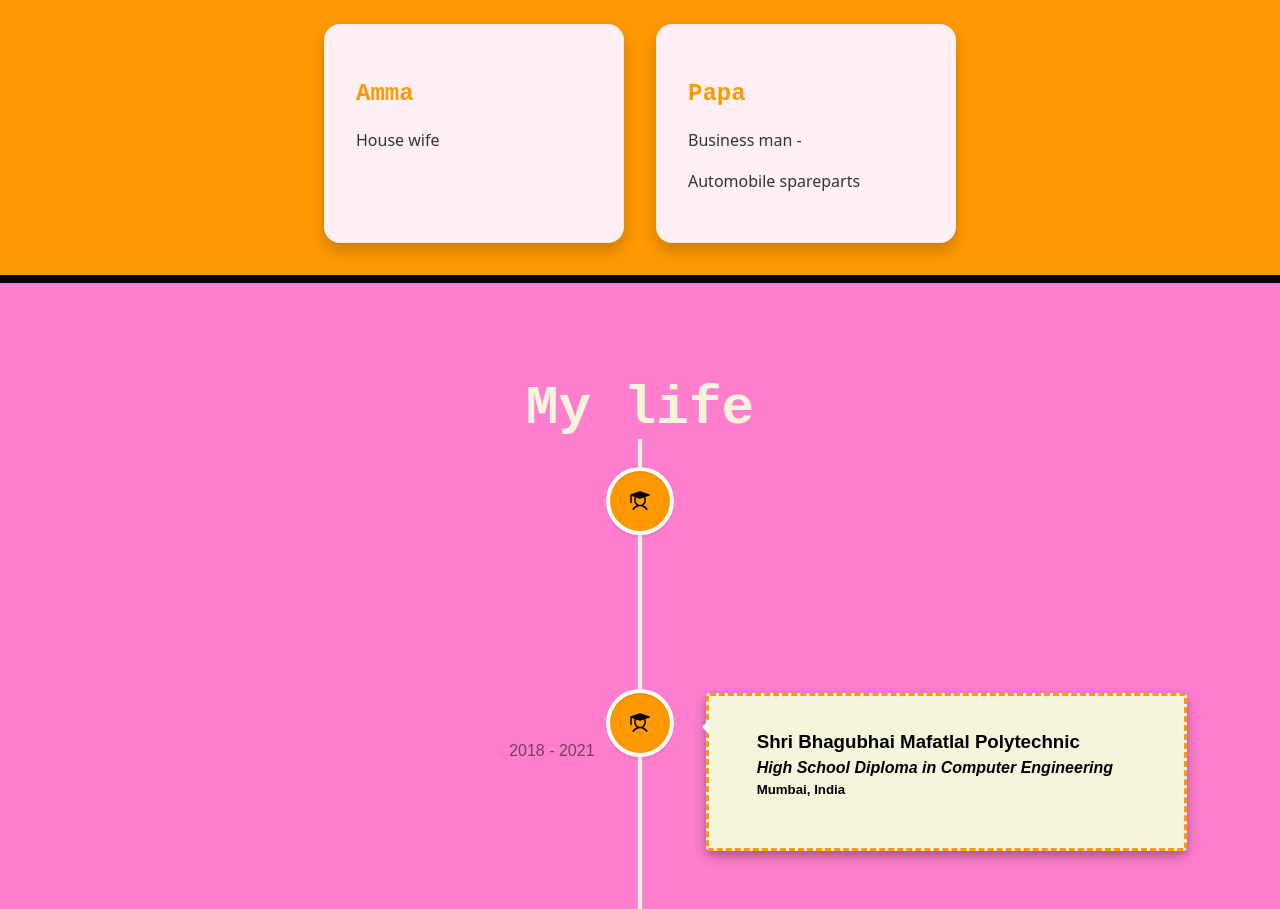
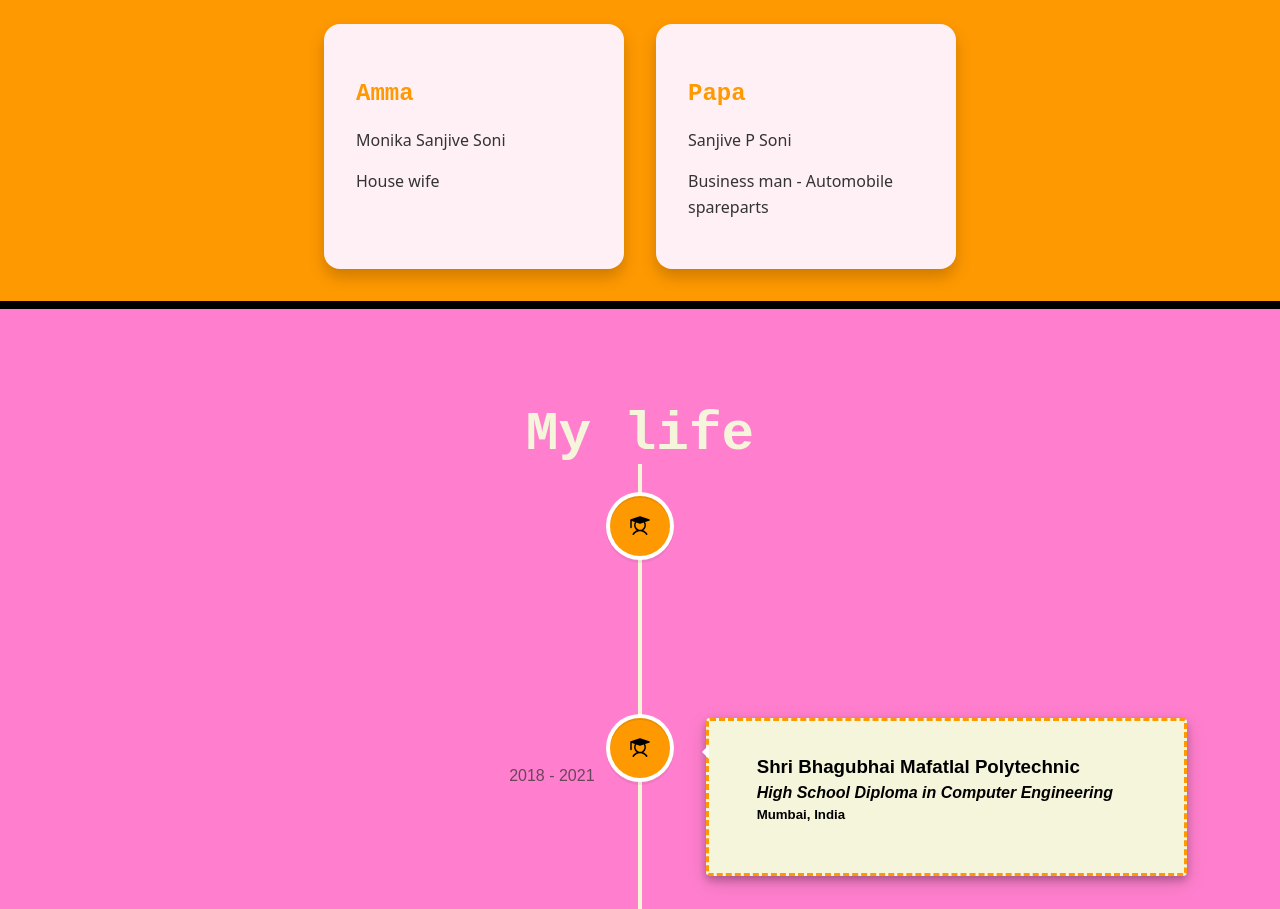
Before and after one commit to sonishrishti/shrishti, a React (Vite) app: page / in a window 1280 px wide. Shown: the part 900-1809 px from the top of the page. Built offline with nearby package versions, Linux system fonts and the light colour scheme.

Commit message:
added details about Amma-Papa

```diff
--- a/src/App.jsx
+++ b/src/App.jsx
@@ -46,12 +46,13 @@ function App() {
          <div className="parent-cards">
             <div className="parent-card papa">
               <h2>Amma</h2>
+              <p> Monika Sanjive Soni</p>
               <p>House wife</p>
             </div>
             <div className="parent-card mumma">
               <h2>Papa</h2>
-              <p>Business man - </p>
-              <p>Automobile spareparts</p>
+              <p>Sanjive P Soni</p>
+              <p>Business man - Automobile spareparts</p>
             </div>
           </div>
 
```
